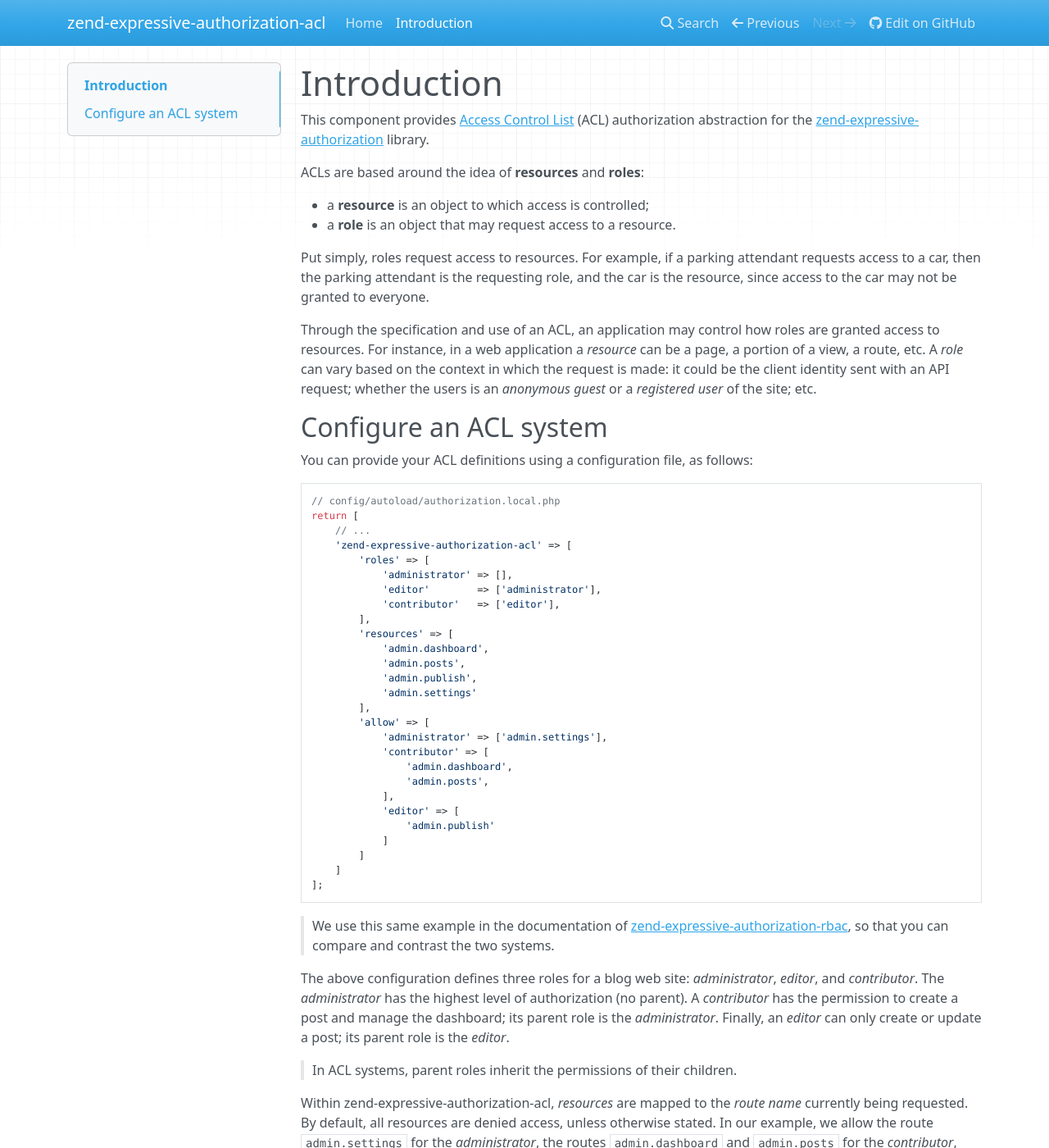
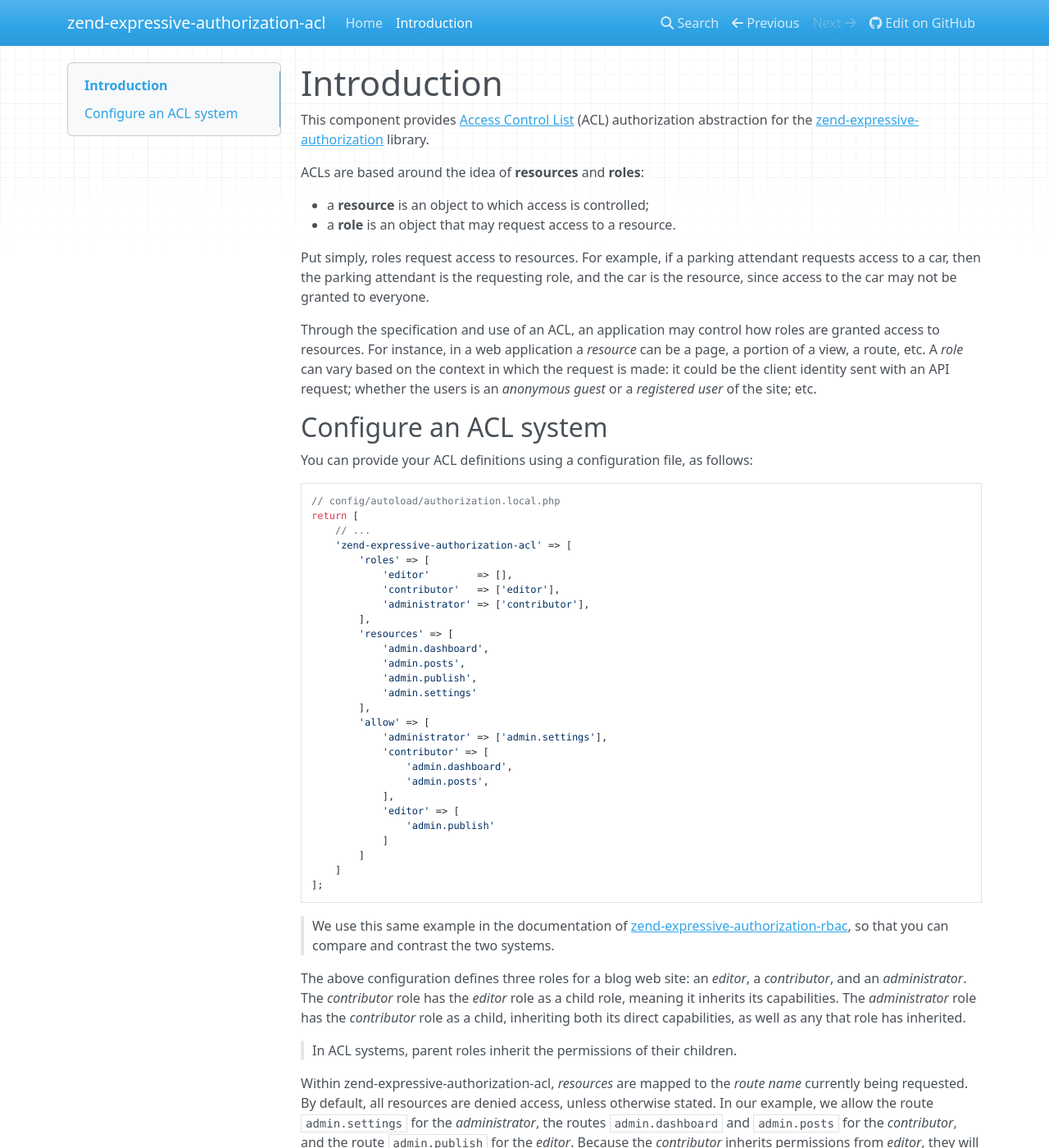
Before and after one commit to zendframework/zend-expressive-authorization-acl, an MkDocs documentation site: the page built from docs/book/v1/intro.md, in a window 1280 px wide and 1400 px high. Shown: the whole window at 82% size. Built offline with MkDocs 1.6.1, drawn with Linux system fonts in a browser that asks for light colours; nearby versions of some CDN libraries; old or Windows-style settings are respelled for this version of MkDocs.

Commit message:
docs: fix example and description of inheritance
Fixes #23

```diff
--- a/docs/book/v1/intro.md
+++ b/docs/book/v1/intro.md
@@ -31,9 +31,9 @@ return [
     // ...
     'zend-expressive-authorization-acl' => [
         'roles' => [
-            'administrator' => [],
-            'editor'        => ['administrator'],
+            'editor'        => [],
             'contributor'   => ['editor'],
+            'administrator' => ['contributor'],
         ],
         'resources' => [
             'admin.dashboard',
@@ -59,11 +59,10 @@ return [
 > so that you can compare and contrast the two systems.
 
 The above configuration defines three roles for a blog web site:
-*administrator*, *editor*, and *contributor*. The *administrator* has the
-highest level of authorization (no parent).  A *contributor* has the permission
-to create a post and manage the dashboard; its parent role is the
-*administrator*.  Finally, an *editor* can only create or update a post; its
-parent role is the *editor*.
+an *editor*, a *contributor*, and an *administrator*. The *contributor* role has
+the *editor* role as a child role, meaning it inherits its capabilities. The
+*administrator* role has the *contributor* role as a child, inheriting both its
+direct capabilities, as well as any that role has inherited.
 
 > In ACL systems, parent roles inherit the permissions of their children.
 
```
